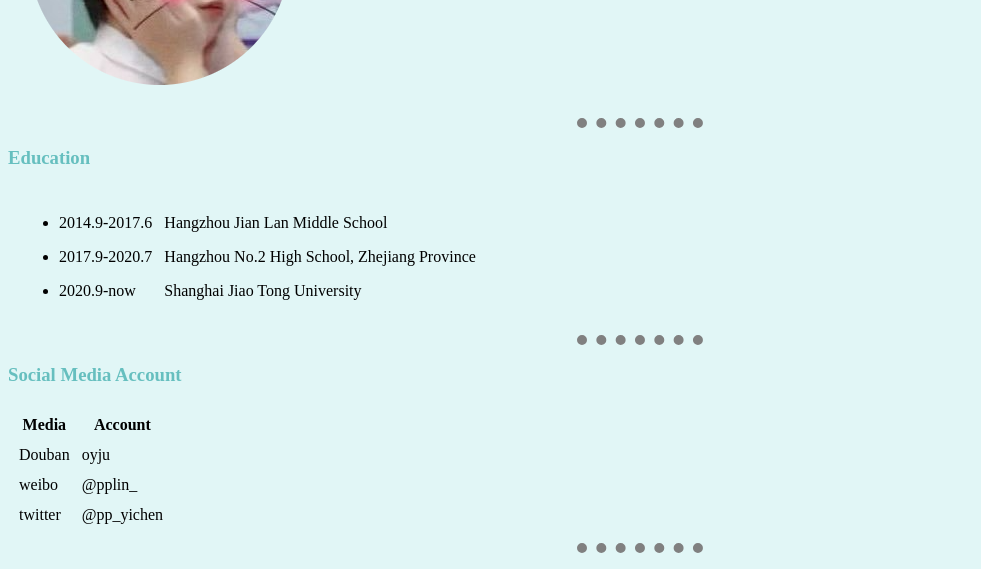
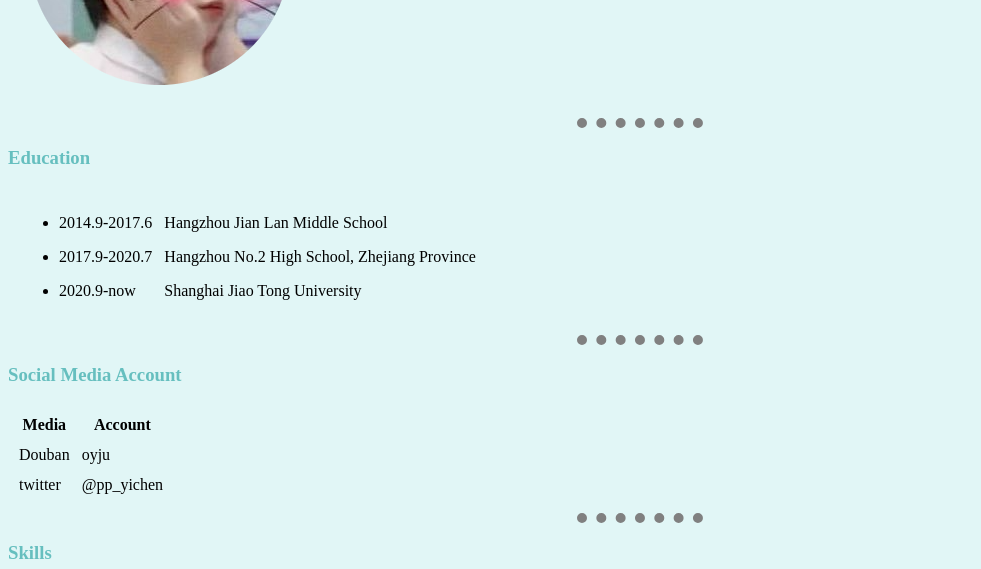
Before and after one commit to pp-hhh/cv, a plain HTML site: page index.html in a window 1280 px wide. Shown: the part 205-774 px from the top of the page, without its empty margins (0-981 px from the left). Drawn offline with Linux system fonts and the light colour scheme.

Commit message:
Update index.html

```diff
--- a/index.html
+++ b/index.html
@@ -56,10 +56,6 @@
         <td>oyju</td>
       </tr>
       <tr>
-        <td>weibo</td>
-        <td>@pplin_</td>
-      </tr>
-      <tr>
         <td>twitter</td>
         <td>@pp_yichen</td>
       </tr>
```
